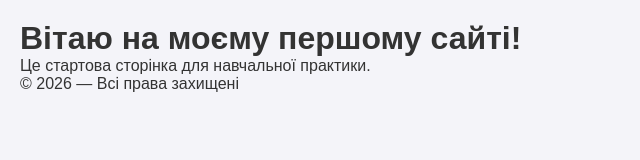
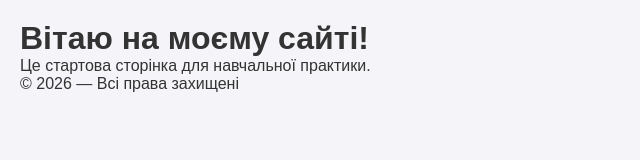
Before and after one commit to Graf22-jpg/web-practice, a plain HTML site: page index.html in a window 1280 px wide. Shown: the whole page, without its empty margins (0-640 px from the left). Drawn offline with Linux system fonts and the light colour scheme.

Commit message:
Прибрав слово Перший

```diff
--- a/index.html
+++ b/index.html
@@ -8,7 +8,7 @@
 </head>
 <body>
     <header>
-        <h1>Вітаю на моєму першому сайті!</h1>
+        <h1>Вітаю на моєму сайті!</h1>
     </header>
     <main>
         <p>Це стартова сторінка для навчальної практики.</p>
```
Also changed, not shown: 1 other file.
